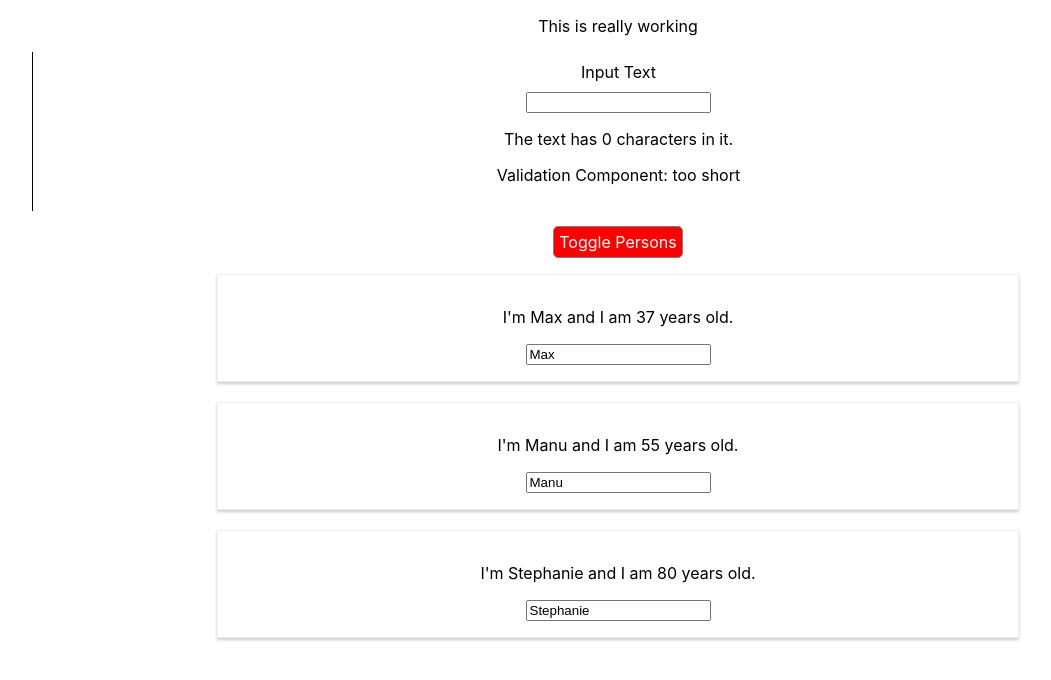
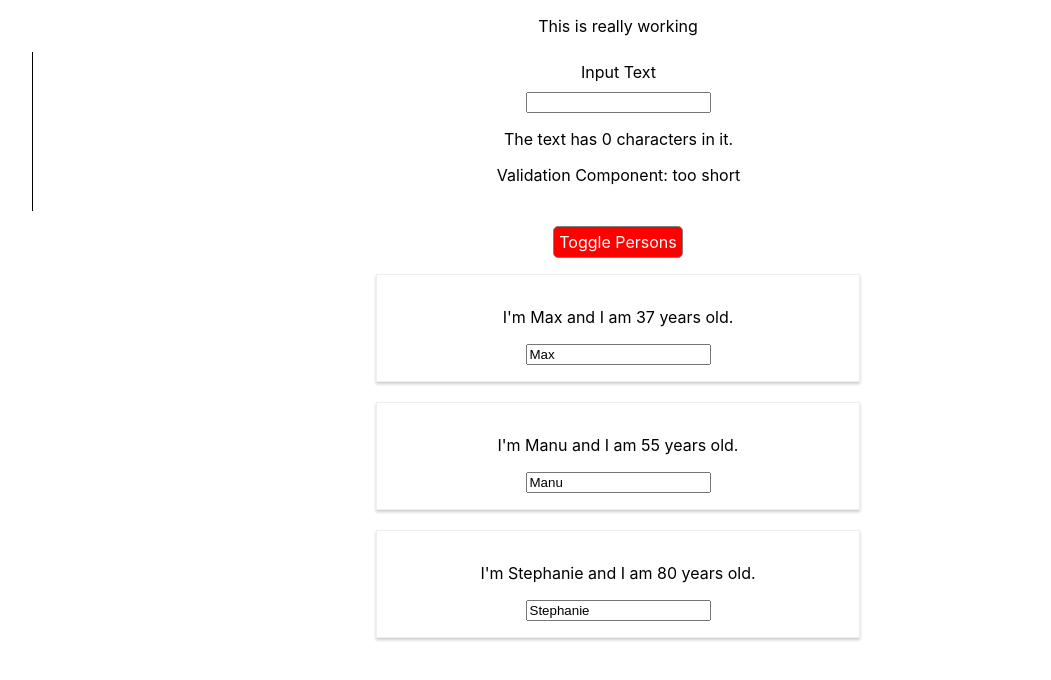
Before and after one commit to nictrey30/academind-complete-react, a React (Create React App) app in the folder 2-list-conditionals/react-list-condtionals/: page / in a window 1280 px wide. Shown: the top 680 px of the page, without its empty margins (22-1073 px from the left). Built offline with nearby package versions, Linux system fonts and the light colour scheme.

Commit message:
added radium for :hover and @media queries

```diff
--- a/2-list-conditionals/react-list-condtionals/package.json
+++ b/2-list-conditionals/react-list-condtionals/package.json
@@ -6,6 +6,7 @@
     "@testing-library/jest-dom": "^5.11.6",
     "@testing-library/react": "^11.2.2",
     "@testing-library/user-event": "^12.3.0",
+    "radium": "^0.26.1",
     "react": "^17.0.1",
     "react-dom": "^17.0.1",
     "react-scripts": "4.0.1",
--- a/2-list-conditionals/react-list-condtionals/src/App.js
+++ b/2-list-conditionals/react-list-condtionals/src/App.js
@@ -3,6 +3,8 @@ import './App.css';
 import Person from './components/Person';
 import ParagraphLength from './components/ParagraphLength';
 import { v1 as uuidv1 } from 'uuid';
+import Radium, { StyleRoot } from 'radium';
+
 const personAge = () => Math.floor(Math.random() * 100 + 18);
 
 class App extends Component {
@@ -60,7 +62,11 @@ class App extends Component {
       outline: 'none',
       borderRadius: '5px',
       padding: '5px',
-      cursor: 'pointer'
+      cursor: 'pointer',
+      ':hover': {
+        backgroundColor: 'lightgreen',
+        color: 'black'
+      }
     };
 
     let persons = null;
@@ -82,6 +88,10 @@ class App extends Component {
         </div>
       );
       buttonStyle.backgroundColor = 'red';
+      buttonStyle[':hover'] = {
+        backgroundColor: '#ffcccb',
+        color: 'black'
+      };
     }
 
     const classes = [];
@@ -89,6 +99,7 @@ class App extends Component {
     if (this.state.persons.length <= 1) classes.push('bold');
 
     return (
+      <StyleRoot>
         <div className='App'>
           {/* setting the class of this p tag dinamically based upon the length of the persons */}
           <p className={classes.join(' ')}>This is really working</p>
@@ -101,8 +112,9 @@ class App extends Component {
           </button>
           {persons}
         </div>
+      </StyleRoot>
     );
   }
 }
 
-export default App;
+export default Radium(App);
--- a/2-list-conditionals/react-list-condtionals/src/components/Person.js
+++ b/2-list-conditionals/react-list-condtionals/src/components/Person.js
@@ -1,5 +1,6 @@
 import React from 'react';
 import '../css/Person.css';
+import Radium from 'radium';
 
 const Person = ({
   person,
@@ -7,8 +8,13 @@ const Person = ({
   handleDeletePerson,
   children
 }) => {
+  const style = {
+    '@media (min-width: 500px)': {
+      width: '450px'
+    }
+  };
   return (
-    <div className='Person'>
+    <div className='Person' style={style}>
       <p onClick={() => handleDeletePerson(person.id)}>
         I'm {person.name} and I am {person.age} years old.
       </p>
@@ -23,4 +29,4 @@ const Person = ({
   );
 };
 
-export default Person;
+export default Radium(Person);
--- a/2-list-conditionals/react-list-condtionals/src/css/Person.css
+++ b/2-list-conditionals/react-list-condtionals/src/css/Person.css
@@ -10,3 +10,9 @@
 .Person p:hover {
   text-decoration: line-through;
 }
+
+/* @media (min-width: 500px) {
+  .Person {
+    width: 450px;
+  }
+} */
```
Also changed, not shown: 1 other file (tests, documents, lock files or other folders). Lines whose indentation alone changed are shown as unchanged.
